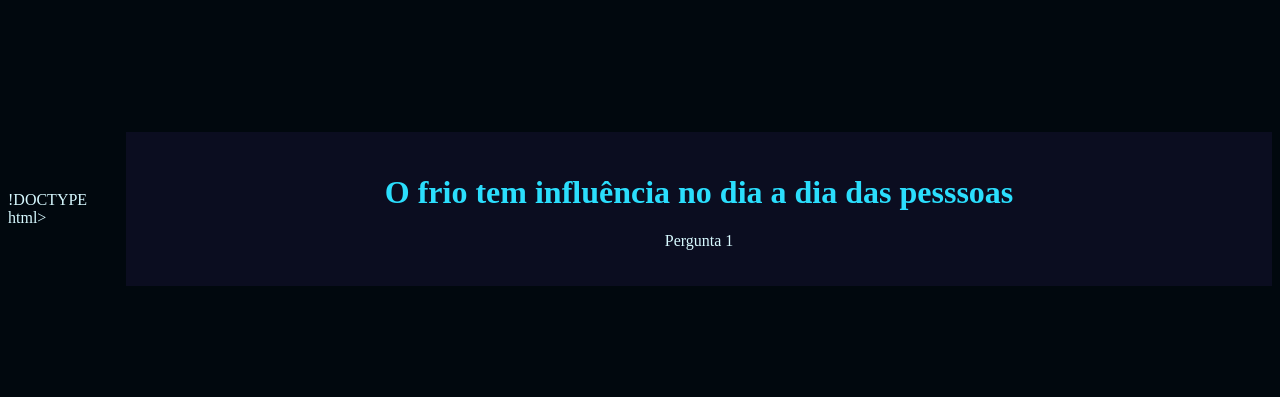
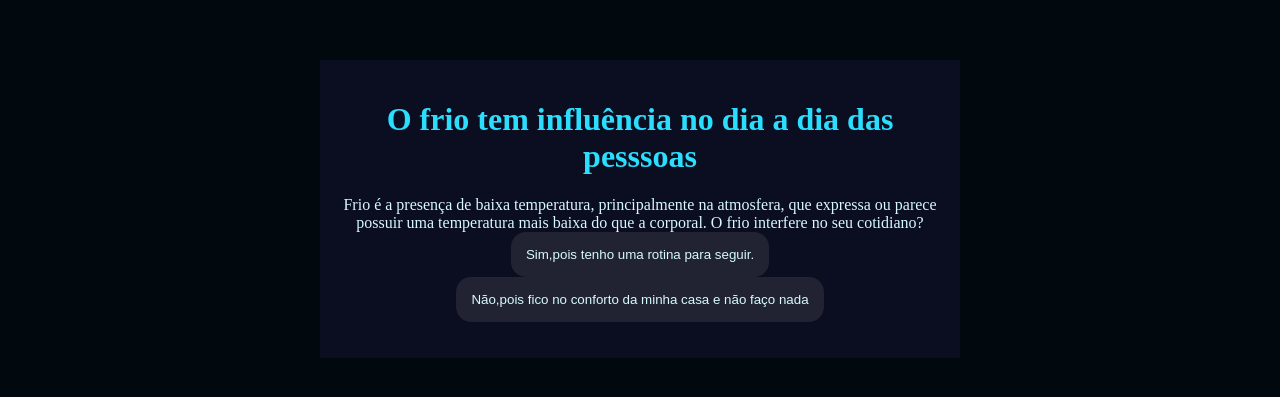
Before and after one commit to ellenlimaraquel/projeto-segundo-trimestre, a plain HTML site: page index.html in a window 1280 px wide. Shown: the part 199-596 px from the top of the page. Drawn offline with Linux system fonts and the light colour scheme.

Commit message:
Add files via upload

```diff
--- a/index.html
+++ b/index.html
@@ -1,4 +1,4 @@
-!DOCTYPE html>
+<!DOCTYPE html>
 <html lang="pt-br">
 <head>
     <meta charset="UTF-8">
--- a/script.js
+++ b/script.js
@@ -6,59 +6,113 @@ const textoResultado = document.querySelector(".texto-resultado");
 
 const perguntas = [
     {
-        enunciado: "Pergunta 1",
+        enunciado: "Frio é a presença de baixa temperatura, principalmente na atmosfera, que expressa ou parece possuir uma temperatura mais baixa do que a corporal. O frio interfere no seu cotidiano?",
         alternativas: [
-            "Alternativa 1",
-            "Alternativa 2"
+            {
+                texto:  "Sim,pois tenho uma rotina para seguir.",
+                afirmacao:"O frio nos ajuda a queimar mais calorias, e melhora o funcionamento cerebral. "
+            },
+            {
+                texto: "Não,pois fico no conforto da minha casa e não faço nada",
+                afirmacao: "O frio deixa nossa pele ressecada, baixa imunidade e também favorece a atividade de vírus respiratórios."
+            }
+
         ]
     },
     {
-        enunciado: "Pergunta 2",
+        enunciado: "Para você apartir de quantos graus é considerada uma temperatura baixa? ",
         alternativas: [
-            "Alternativa 1",
-            "Alternativa 2"
+            {
+                texto: "A baixo de 22° graus.",
+                afirmacao:"É suficiente para manter o ambiente confortável sem sobrecarregar o sistema de aquecimento. "
+            },
+            {
+                texto: "A baixo de 15° graus",
+                afirmacao:" O clima já está mais fresco, pronto para tirar os casacos do armário."
+            }
+
+        ]
+    },
+    {
+        enunciado: "Quais são suas estações preferidas do ano?",
+        alternativas: [
+            {
+                texto:"Primavera, verão.",
+                afirmacao: "São as estações do ano que marcam o tempo de plantar e de colher, época de flores, favorável para atividades físicas ao ar livre."
+            },
+            {
+                texto:  "Outono, inverno.",
+                afirmacao:"Clima mais ameno e menor exposição á luz possibilitam descansos mais agradáveis e revigorantes."
+            }
+
+        ]
+    },
+    {
+        enunciado: "Qual tipo de clima te agrada mais?",
+        alternativas: [
+            {
+                texto:" O clima quente.",
+                afirmacao:" Gosto de roupas leves, de tomar coisas geladas, de tomar um sol na praia..."
+            },
+            {
+                texto: "O clima frio. ",
+                afirmacao:"Prefiro usar muitas roupas e não suar a todo momento por conta do calor, gosto de ficar debaixo das cobertas e tomar um chocolate quente."
+            }
+
+        ]
+    },
+    {
+        enunciado: " Se você não conhece a neve, gostaria de conhece-lá? ",
+        alternativas: [
+            {
+                texto: "Sim, quero",
+                afirmacao: "Apesar do frio ser extremo, é algo lindo que todos deviamos ter a oportunidade de apreciar "
+            },
+            {
+                texto: "Não",
+                afirmacao:" Eu não quero sair do conforto da minha casa quentinha, para ver um monte de gelo e congelar de tanto frio."
+            }
+
         ]
     },
 
-    {
-        enunciado: "Pergunta 2",
-        alternativas: [
-            "Alternativa 1",
-            "Alternativa 2"
-        ]
-    },
 
-    {
-        enunciado: "Pergunta 2",
-        alternativas: [
-            "Alternativa 1",
-            "Alternativa 2"
-        ]
-    },
-
-    {
-        enunciado: "Pergunta 2",
-        alternativas: [
-            "Alternativa 1",
-            "Alternativa 2"
-        ]
-    },
 ];
 
 let atual = 0;
 let perguntaAtual;
+let historiaFinal = "";
 
 function mostraPergunta() {
+    if(atual >= perguntas.length){
+        mostraResultado();
+        return;
+    }
     perguntaAtual = perguntas[atual];
     caixaPerguntas.textContent = perguntaAtual.enunciado;
+    caixaAlternativas.textContent = "";
     mostraAlternativas();
 }
-function mostraAlternativas() {
+function mostraAlternativas(){
     for(const alternativa of perguntaAtual.alternativas) {
         const botaoAlternativas = document.createElement("button");
-        botaoAlternativa.textContent = alternativa;
+        botaoAlternativas.textContent = alternativa.texto;
+        botaoAlternativas.addEventListener("click", () => respostaSelecionada(alternativa));
         caixaAlternativas.appendChild(botaoAlternativas);
     }
 }
 
+function respostaSelecionada(opcaoSelecionada){
+    const afirmacoes = opcaoSelecionada.afirmacao;
+    historiaFinal += afirmacoes + " ";
+    atual++;
+    mostraPergunta();
+}
+
+function mostraResultado(){
+    caixaPerguntas.textContent = "Futuramente..."
+    textoResultado.textContent = historiaFinal;
+    caixaAlternativas.textContent = " ";
+}
+
 mostraPergunta();
--- a/style.css
+++ b/style.css
@@ -5,6 +5,7 @@
     --cor-destaque: #2BDEFD;
     --cor-texto: #D7F9FF;
   }
+
   body {
     background-color: var(--cor-fundo);
     color: var(--cor-texto);
@@ -13,26 +14,29 @@
     align-items: center;
     min-height: 100vh;
 }
+
 .caixa-principal{
     background-color: var(--cor-principal);
     width: 90%;
+    max-width: 600px;
     text-align: center;
     padding: 20px;
 }
+
 h1{
     color: var(--cor-destaque);
 }
-   const perguntas = [
-    {
-        enunciado: " Quais são suas estações preferidas do ano?"
-        alternativas: [
-    {
-                texto: "Isso é assustador!",
-                afirmacao: "afirmacao"
-            },
-            {
-                texto: "Isso é maravilhoso!",
-                afirmacao: "afirmacao"
+
+button{
+    background-color: var(--cor-secundaria);
+    color: var(--cor-texto);
+    border: none ;
+    border-radius: 15px;
+    padding: 15px;
+    transition: background-color 0.3s;
 }
-        ]
-},
+
+button:hover{
+    background-color: var(--cor-destaque);
+    color: var(--cor-principal);
+}
```
Lines whose indentation alone changed are shown as unchanged.
